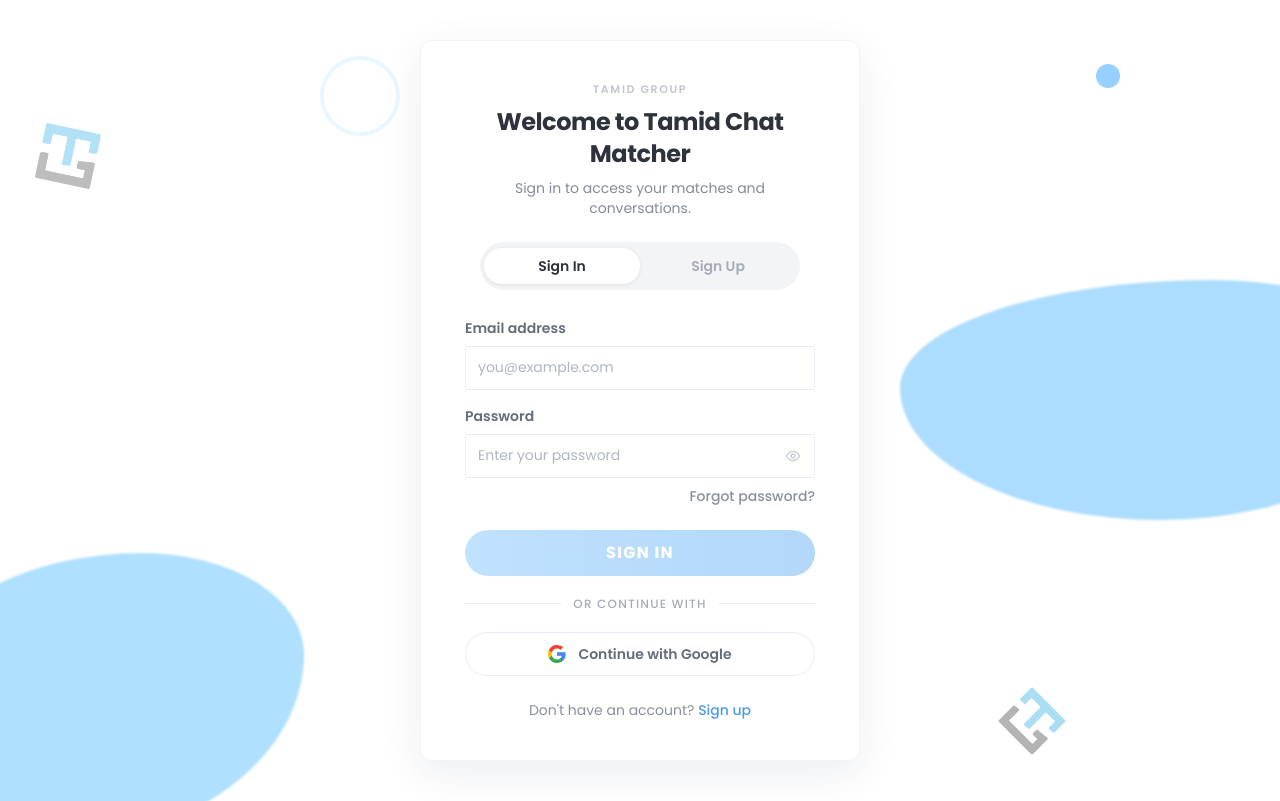
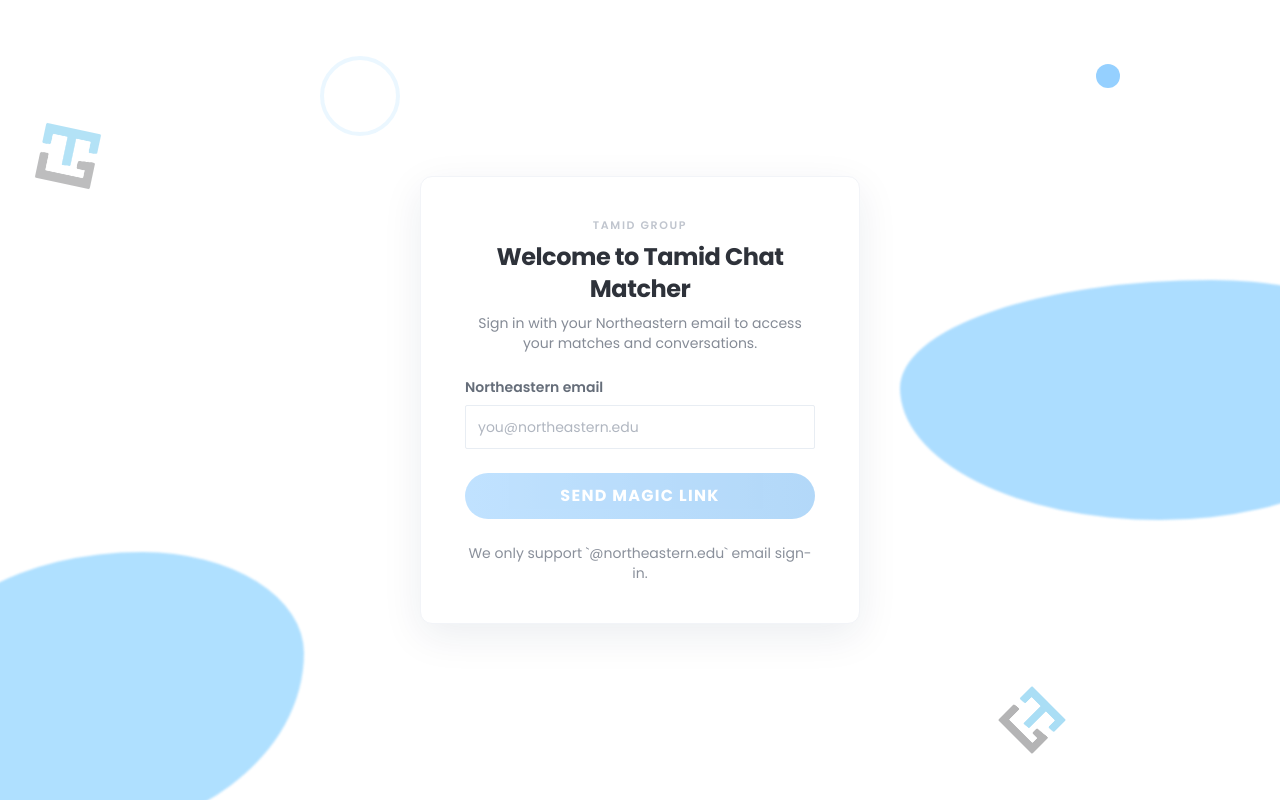
Before and after one commit to rioquinn11/tamidchatmatcher, a React (Vite) app in the folder frontend/: page /login in a window 1280 px wide. Built offline with nearby package versions, Linux system fonts and the light colour scheme; the HTML template or start-up script is replaced by a standard one.

Commit message:
implemented magic link and go;3Bt rid of google oauth

```diff
--- a/frontend/src/pages/Login.jsx
+++ b/frontend/src/pages/Login.jsx
@@ -1,86 +1,81 @@
-import { useState } from 'react';
+import { useEffect, useState } from 'react';
 import { useNavigate } from 'react-router-dom';
-import { loginUser } from '../api/users';
 import { supabase } from '../lib/supabase';
 
-const TAB_SIGN_IN = 'signin';
-const TAB_SIGN_UP = 'signup';
+const MAGIC_LINK_COOLDOWN_SECONDS = 60;
 
 export default function Login() {
   const navigate = useNavigate();
-  const [tab, setTab] = useState(TAB_SIGN_IN);
-  const [form, setForm] = useState({ name: '', email: '', password: '', confirm: '' });
+  const [form, setForm] = useState({ email: '' });
   const [error, setError] = useState('');
+  const [message, setMessage] = useState('');
   const [loading, setLoading] = useState(false);
-  const [showPassword, setShowPassword] = useState(false);
+  const [cooldownSeconds, setCooldownSeconds] = useState(0);
 
-  const isSignIn = tab === TAB_SIGN_IN;
+  useEffect(() => {
+    supabase.auth.getSession().then(({ data: { session } }) => {
+      if (session) {
+        navigate('/dashboard', { replace: true });
+      }
+    });
+  }, [navigate]);
+
+  useEffect(() => {
+    if (cooldownSeconds <= 0) return undefined;
+    const timer = window.setTimeout(() => {
+      setCooldownSeconds((prev) => prev - 1);
+    }, 1000);
+    return () => window.clearTimeout(timer);
+  }, [cooldownSeconds]);
 
   const handleChange = (e) => {
     setForm((prev) => ({ ...prev, [e.target.name]: e.target.value }));
     setError('');
+    setMessage('');
   };
 
-  const switchTab = (next) => {
-    setTab(next);
-    setError('');
-  };
+  const isNortheasternEmail = (email) => email.endsWith('@northeastern.edu');
 
-  const handleGoogleSSO = async () => {
-    setError('');
-    const { error } = await supabase.auth.signInWithOAuth({
-      provider: 'google',
-      options: { redirectTo: `${window.location.origin}/auth/callback` },
-    });
-    if (error) setError(error.message);
-  };
+  const handleMagicLink = async (e) => {
+    e.preventDefault();
+    if (cooldownSeconds > 0) {
+      setError(`Please wait ${cooldownSeconds}s before requesting another link.`);
+      return;
+    }
+    const email = form.email.trim().toLowerCase();
+    if (!isNortheasternEmail(email)) {
+      setError('Please use your @northeastern.edu email.');
+      return;
+    }
 
-  const handleSignIn = async (e) => {
-    e.preventDefault();
     setLoading(true);
     setError('');
+    setMessage('');
     try {
-      const data = await loginUser(form.email, form.password);
-      localStorage.setItem('token', data.access_token);
-      navigate('/dashboard');
+      const { error: otpError } = await supabase.auth.signInWithOtp({
+        email,
+        options: {
+          emailRedirectTo: `${window.location.origin}/auth/callback`,
+          shouldCreateUser: true,
+        },
+      });
+      if (otpError) throw otpError;
+      setMessage('Check your Northeastern email for a magic link to sign in.');
+      setCooldownSeconds(MAGIC_LINK_COOLDOWN_SECONDS);
     } catch (err) {
-      setError(err.message || 'Invalid email or password. Please try again.');
+      const errMessage = err?.message || 'Could not send magic link. Please try again.';
+      if (errMessage.toLowerCase().includes('rate limit')) {
+        setCooldownSeconds(MAGIC_LINK_COOLDOWN_SECONDS);
+        setError(`Email rate limit reached. Please wait ${MAGIC_LINK_COOLDOWN_SECONDS}s before trying again.`);
+      } else {
+        setError(errMessage);
+      }
     } finally {
       setLoading(false);
     }
   };
 
-  const handleSignUp = async (e) => {
-    e.preventDefault();
-    if (form.password !== form.confirm) {
-      setError('Passwords do not match.');
-      return;
-    }
-    setLoading(true);
-    setError('');
-    try {
-      const { error } = await supabase.auth.signUp({
-        email: form.email,
-        password: form.password,
-        options: {
-          data: { full_name: form.name },
-          emailRedirectTo: `${window.location.origin}/auth/callback`,
-        },
-      });
-      if (error) throw error;
-      setError('');
-      setTab(TAB_SIGN_IN);
-      setForm((prev) => ({ ...prev, name: '', confirm: '' }));
-      alert('Check your email to confirm your account, then sign in.');
-    } catch (err) {
-      setError(err.message || 'Could not create account. Please try again.');
-    } finally {
-      setLoading(false);
-    }
-  };
-
-  const canSubmitSignIn = form.email && form.password;
-  const canSubmitSignUp = form.name && form.email && form.password && form.confirm;
+  const canSubmit = form.email.trim().length > 0;
 
   return (
     <main className="relative min-h-screen overflow-hidden bg-white px-6 py-10 sm:px-10">
@@ -104,66 +99,19 @@
               Welcome to Tamid Chat Matcher
             </h1>
             <p className="mt-2 text-sm text-[#858B96]">
-              {isSignIn
-                ? 'Sign in to access your matches and conversations.'
-                : 'Create an account to get started.'}
+              Sign in with your Northeastern email to access your matches and conversations.
             </p>
           </header>
 
-          {/* --- tab switcher --- */}
-          <div className="mx-auto mb-7 flex h-12 max-w-[320px] items-center rounded-full bg-[#F3F4F6] p-1">
-            <button
-              type="button"
-              onClick={() => switchTab(TAB_SIGN_IN)}
-              className={`flex-1 rounded-full py-2 text-sm font-semibold transition-all ${
-                isSignIn
-                  ? 'bg-white text-[#2E323A] shadow-[0_1px_4px_rgba(0,0,0,0.08)]'
-                  : 'bg-transparent text-[#A6ACB7]'
-              }`}
-            >
-              Sign In
-            </button>
-            <button
-              type="button"
-              onClick={() => switchTab(TAB_SIGN_UP)}
-              className={`flex-1 rounded-full py-2 text-sm font-semibold transition-all ${
-                !isSignIn
-                  ? 'bg-white text-[#2E323A] shadow-[0_1px_4px_rgba(0,0,0,0.08)]'
-                  : 'bg-transparent text-[#A6ACB7]'
-              }`}
-            >
-              Sign Up
-            </button>
-          </div>
-
           {/* --- forms --- */}
           <form
-            onSubmit={isSignIn ? handleSignIn : handleSignUp}
+            onSubmit={handleMagicLink}
             className="space-y-4"
             noValidate
           >
-            {!isSignIn && (
-              <div className="space-y-2">
-                <label htmlFor="name" className="block text-sm font-semibold text-[#656D79]">
-                  Full name
-                </label>
-                <input
-                  id="name"
-                  name="name"
-                  type="text"
-                  autoComplete="name"
-                  required
-                  value={form.name}
-                  onChange={handleChange}
-                  placeholder="Jane Doe"
-                  className="h-11 w-full rounded-[2px] border border-[#E8EDF3] bg-white px-3 text-sm text-[#2E323A] outline-none transition-colors placeholder:text-[#B0B6C0] hover:border-[#DCE5EF] focus:border-[#9BCFFF] focus:ring-[3px] focus:ring-[#9BCFFF]/25"
-                />
-              </div>
-            )}
-
             <div className="space-y-2">
               <label htmlFor="email" className="block text-sm font-semibold text-[#656D79]">
-                Email address
+                Northeastern email
               </label>
               <input
                 id="email"
@@ -173,127 +121,36 @@
                 required
                 value={form.email}
                 onChange={handleChange}
-                placeholder="you@example.com"
+                placeholder="you@northeastern.edu"
                 className="h-11 w-full rounded-[2px] border border-[#E8EDF3] bg-white px-3 text-sm text-[#2E323A] outline-none transition-colors placeholder:text-[#B0B6C0] hover:border-[#DCE5EF] focus:border-[#9BCFFF] focus:ring-[3px] focus:ring-[#9BCFFF]/25"
               />
             </div>
-
-            <div className="space-y-2">
-              <label htmlFor="password" className="block text-sm font-semibold text-[#656D79]">
-                Password
-              </label>
-              <div className="relative">
-                <input
-                  id="password"
-                  name="password"
-                  type={showPassword ? 'text' : 'password'}
-                  autoComplete={isSignIn ? 'current-password' : 'new-password'}
-                  required
-                  value={form.password}
-                  onChange={handleChange}
-                  placeholder={isSignIn ? 'Enter your password' : 'Create a password'}
-                  className="h-11 w-full rounded-[2px] border border-[#E8EDF3] bg-white px-3 pr-11 text-sm text-[#2E323A] outline-none transition-colors placeholder:text-[#B0B6C0] hover:border-[#DCE5EF] focus:border-[#9BCFFF] focus:ring-[3px] focus:ring-[#9BCFFF]/25"
-                />
-                <button
-                  type="button"
-                  onClick={() => setShowPassword((prev) => !prev)}
-                  className="absolute inset-y-0 right-0 flex w-11 items-center justify-center text-[#C4CAD4] transition-colors hover:text-[#8C95A4] focus:outline-none"
-                  aria-label={showPassword ? 'Hide password' : 'Show password'}
-                >
-                  {showPassword ? (
-                    <svg viewBox="0 0 24 24" className="h-4 w-4 fill-none stroke-current stroke-2">
-                      <path d="M3 3l18 18" />
-                      <path d="M10.58 10.58a2 2 0 0 0 2.83 2.83" />
-                      <path d="M9.88 5.09A10.94 10.94 0 0 1 12 5c6 0 9.74 7 9.74 7a18.56 18.56 0 0 1-4.24 5.19" />
-                      <path d="M6.61 6.61A18.7 18.7 0 0 0 2.26 12S6 19 12 19a11 11 0 0 0 5.14-1.33" />
-                    </svg>
-                  ) : (
-                    <svg viewBox="0 0 24 24" className="h-4 w-4 fill-none stroke-current stroke-2">
-                      <path d="M2.26 12S6 5 12 5s9.74 7 9.74 7S18 19 12 19 2.26 12 2.26 12z" />
-                      <circle cx="12" cy="12" r="3" />
-                    </svg>
-                  )}
-                </button>
-              </div>
-
-              {isSignIn && (
-                <div className="flex justify-end">
-                  <button
-                    type="button"
-                    className="text-sm font-medium text-[#8A909B] transition-colors hover:text-[#4C9BEA] focus:underline focus:outline-none"
-                  >
-                    Forgot password?
-                  </button>
-                </div>
-              )}
-            </div>
-
-            {!isSignIn && (
-              <div className="space-y-2">
-                <label htmlFor="confirm" className="block text-sm font-semibold text-[#656D79]">
-                  Confirm password
-                </label>
-                <input
-                  id="confirm"
-                  name="confirm"
-                  type="password"
-                  autoComplete="new-password"
-                  required
-                  value={form.confirm}
-                  onChange={handleChange}
-                  placeholder="Re-enter your password"
-                  className="h-11 w-full rounded-[2px] border border-[#E8EDF3] bg-white px-3 text-sm text-[#2E323A] outline-none transition-colors placeholder:text-[#B0B6C0] hover:border-[#DCE5EF] focus:border-[#9BCFFF] focus:ring-[3px] focus:ring-[#9BCFFF]/25"
-                />
-              </div>
-            )}
 
             {error && (
               <div className="rounded-md border border-[#E38181] bg-[#FFF3F3] px-3 py-2 text-sm text-[#B65A5A]">
                 {error}
               </div>
             )}
+            {message && (
+              <div className="rounded-md border border-[#9BCFFF] bg-[#F4FAFF] px-3 py-2 text-sm text-[#2E5F8F]">
+                {message}
+              </div>
+            )}
 
             <button
               type="submit"
-              disabled={loading || (isSignIn ? !canSubmitSignIn : !canSubmitSignUp)}
+              disabled={loading || !canSubmit || cooldownSeconds > 0}
               className="mt-2 h-[46px] w-full rounded-full bg-gradient-to-r from-[#8DCAFF] to-[#74B8F3] px-5 text-base font-bold uppercase tracking-[0.08em] text-white transition duration-150 ease-out hover:brightness-105 active:brightness-95 disabled:cursor-not-allowed disabled:opacity-55"
             >
               {loading
-                ? (isSignIn ? 'Signing in...' : 'Creating account...')
-                : (isSignIn ? 'Sign In' : 'Create Account')}
+                ? 'Sending link...'
+                : cooldownSeconds > 0
+                  ? `Resend in ${cooldownSeconds}s`
+                  : 'Send Magic Link'}
             </button>
           </form>
-
-          {/* divider + Google */}
-          <div className="my-5 flex items-center gap-3">
-            <span className="h-px flex-1 bg-[#E8EDF3]" />
-            <span className="text-xs font-medium uppercase tracking-[0.1em] text-[#A6ACB7]">or continue with</span>
-            <span className="h-px flex-1 bg-[#E8EDF3]" />
-          </div>
-
-          <button
-            type="button"
-            onClick={handleGoogleSSO}
-            className="flex h-11 w-full items-center justify-center gap-3 rounded-full border border-[#E8EDF3] bg-white px-4 text-sm font-semibold text-[#656D79] transition-colors hover:border-[#9BCFFF] hover:bg-[#F8FCFF] focus:border-[#9BCFFF] focus:ring-[3px] focus:ring-[#9BCFFF]/25 focus:outline-none"
-          >
-            <svg width="18" height="18" viewBox="0 0 18 18" aria-hidden="true">
-              <path fill="#4285F4" d="M17.64 9.2c0-.637-.057-1.251-.164-1.84H9v3.481h4.844c-.209 1.125-.843 2.078-1.796 2.717v2.258h2.908c1.702-1.567 2.684-3.875 2.684-6.615z" />
-              <path fill="#34A853" d="M9 18c2.43 0 4.467-.806 5.956-2.18l-2.908-2.259c-.806.54-1.837.86-3.048.86-2.344 0-4.328-1.584-5.036-3.711H.957v2.332A8.997 8.997 0 0 0 9 18z" />
-              <path fill="#FBBC05" d="M3.964 10.71A5.41 5.41 0 0 1 3.682 9c0-.593.102-1.17.282-1.71V4.958H.957A8.996 8.996 0 0 0 0 9c0 1.452.348 2.827.957 4.042l3.007-2.332z" />
-              <path fill="#EA4335" d="M9 3.58c1.321 0 2.508.454 3.44 1.345l2.582-2.58C13.463.891 11.426 0 9 0A8.997 8.997 0 0 0 .957 4.958L3.964 7.29C4.672 5.163 6.656 3.58 9 3.58z" />
-            </svg>
-            Continue with Google
-          </button>
-
           <p className="mt-6 text-center text-sm text-[#8A909B]">
-            {isSignIn ? "Don't have an account? " : 'Already have an account? '}
-            <button
-              type="button"
-              onClick={() => switchTab(isSignIn ? TAB_SIGN_UP : TAB_SIGN_IN)}
-              className="font-medium text-[#4C9BEA] transition-opacity hover:opacity-80"
-            >
-              {isSignIn ? 'Sign up' : 'Sign in'}
-            </button>
+            We only support `@northeastern.edu` email sign-in.
           </p>
         </section>
       </div>
```
Also changed, not shown: frontend/src/pages/AuthCallback.jsx (+6 -8 lines), frontend/src/pages/Dashboard.jsx (+12 -2 lines).
